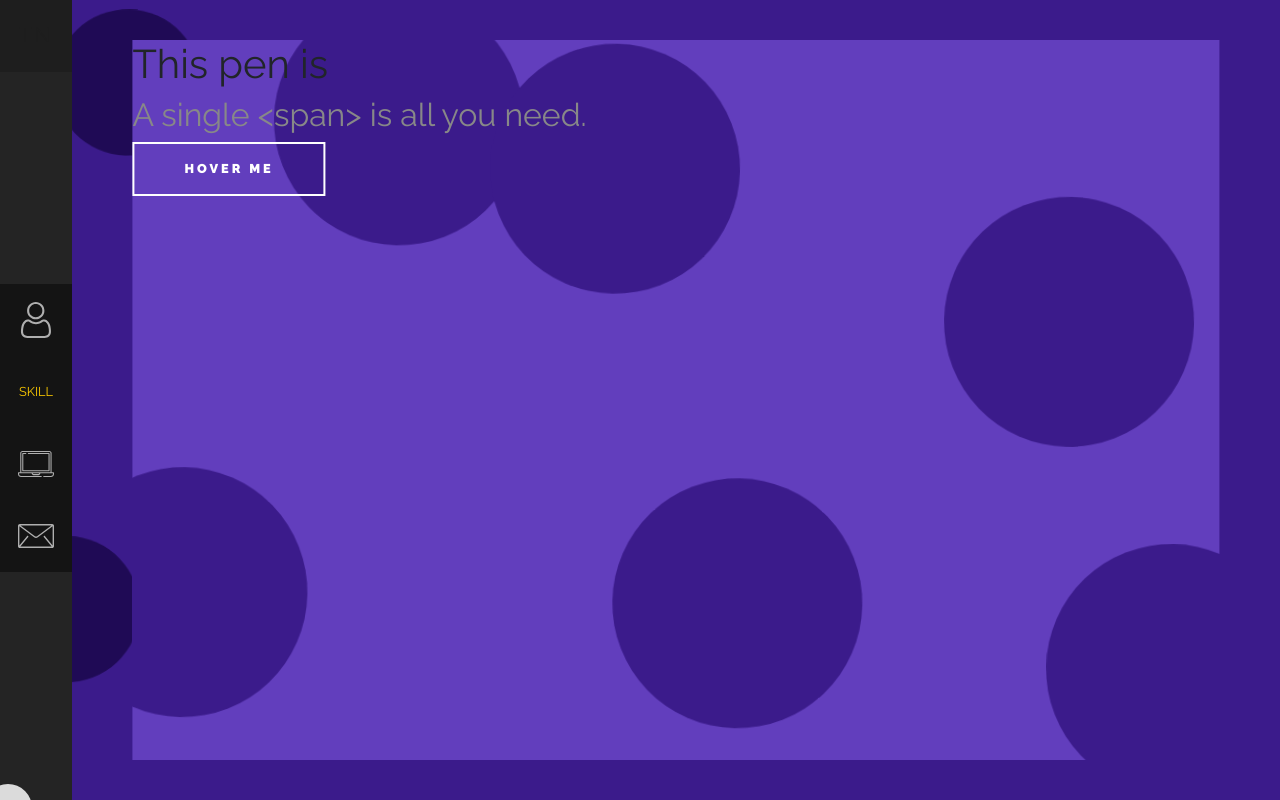
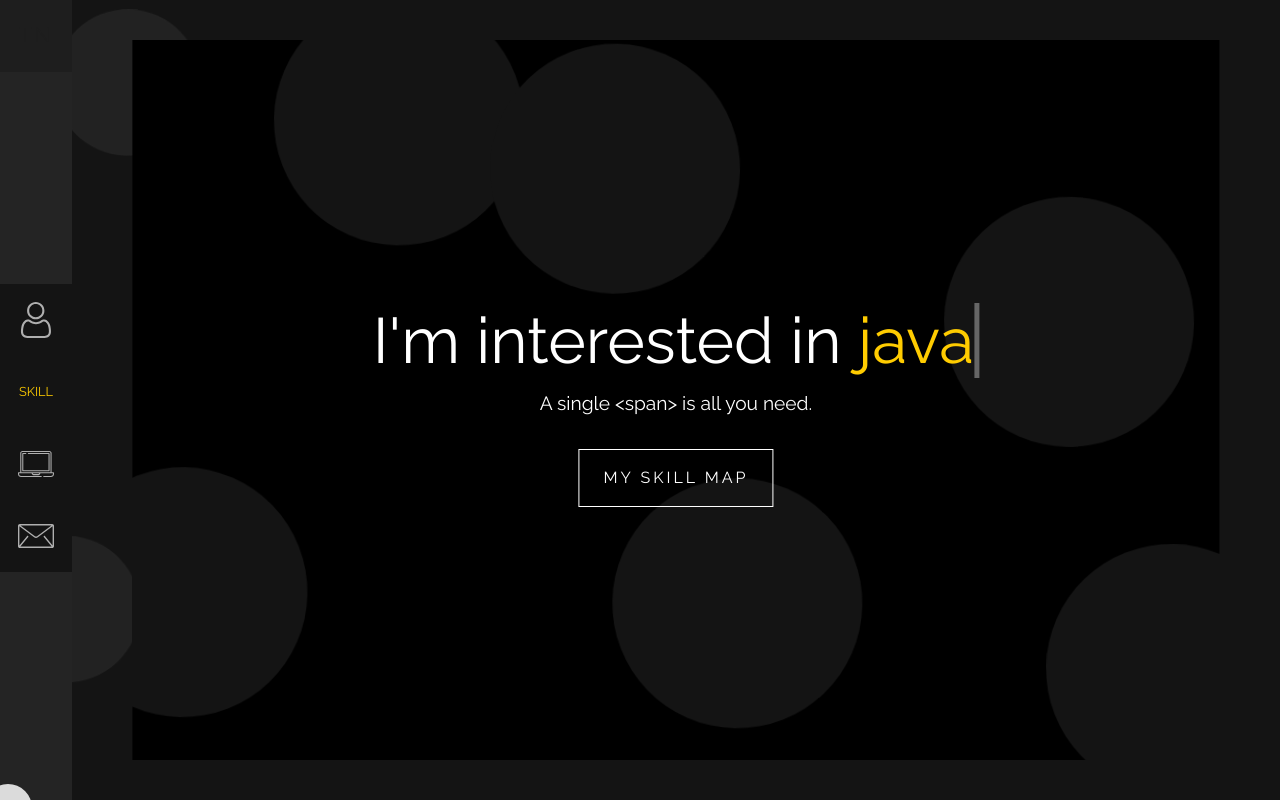
Before and after one commit to joker7t/porfolio-v2, a React (Create React App) app: page /skill in a window 1280 px wide. Built offline with nearby package versions, Linux system fonts and the light colour scheme.

Commit message:
fix skill componment

```diff
--- a/src/components/skill/Intro.js
+++ b/src/components/skill/Intro.js
@@ -1,9 +1,10 @@
 import React, { useEffect } from 'react';
-import './test.scss';
+import style from './scss/Intro.module.scss';
+import TwoSidesButton from '../../util/components/TwoSidesButton';
 
 const Intro = () => {
 	useEffect(() => {
-		var TxtRotate = function (el, toRotate, period) {
+		const TxtRotate = function (el, toRotate, period) {
 			this.toRotate = toRotate;
 			this.el = el;
 			this.loopNum = 0;
@@ -14,8 +15,8 @@ const Intro = () => {
 		};
 
 		TxtRotate.prototype.tick = function () {
-			var i = this.loopNum % this.toRotate.length;
-			var fullTxt = this.toRotate[i];
+			const i = this.loopNum % this.toRotate.length;
+			const fullTxt = this.toRotate[i];
 
 			if (this.isDeleting) {
 				this.txt = fullTxt.substring(0, this.txt.length - 1);
@@ -25,8 +26,8 @@ const Intro = () => {
 
 			this.el.innerHTML = '<span class="wrap">' + this.txt + '</span>';
 
-			var that = this;
-			var delta = 300 - Math.random() * 100;
+			const that = this;
+			let delta = 300 - Math.random() * 100;
 
 			if (this.isDeleting) {
 				delta /= 2;
@@ -46,36 +47,37 @@ const Intro = () => {
 			}, delta);
 		};
 
-		window.onload = function () {
-			var elements = document.getElementsByClassName('txt-rotate');
+		const elements = document.getElementsByClassName('txt-rotate');
 		for (let i = 0; i < elements.length; i++) {
-				var toRotate = elements[i].getAttribute('data-rotate');
-				var period = elements[i].getAttribute('data-period');
+			const toRotate = elements[i].getAttribute('data-rotate');
+			const period = elements[i].getAttribute('data-period');
 			if (toRotate) {
 				new TxtRotate(elements[i], JSON.parse(toRotate), period);
 			}
 		}
+
 		// INJECT CSS
-			var css = document.createElement('style');
+		const css = document.createElement('style');
 		css.type = 'text/css';
 		css.innerHTML = '.txt-rotate > .wrap { border-right: 0.08em solid #666 }';
 		document.body.appendChild(css);
-		};
 
 		//eslint-disable-next-line
 	}, []);
 
 	return (
-		<div>
-			<h1>
-				This pen is
+		<div className={style.Intro}>
+			<div className={style.Title}>
+				I'm interested in{' '}
 				<span
-					class="txt-rotate"
+					style={{ color: '#fc0' }}
+					className="txt-rotate"
 					data-period="2000"
-					data-rotate='[ "nerdy.", "simple.", "pure JS.", "pretty.", "fun!" ]'
+					data-rotate='[ "java.", "javascript.", "react.", "node js.", "spring.", "html.", "css.", "docker." ]'
 				></span>
-			</h1>
-			<h2>A single &lt;span&gt; is all you need.</h2>
+			</div>
+			<div className={style.SubTitle}>A single &lt;span&gt; is all you need.</div>
+			<TwoSidesButton firstSide="my skill map" secondSide="view" />
 		</div>
 	);
 };
--- a/src/components/skill/Skill.js
+++ b/src/components/skill/Skill.js
@@ -1,6 +1,5 @@
 import React from 'react';
 import style from './scss/Skill.module.scss';
-import TwoSidesButton from '../../util/components/TwoSidesButton';
 import Intro from './Intro';
 
 const Skill = () => {
@@ -23,9 +22,6 @@ const Skill = () => {
 					</div>
 					<div className={style.CoverWrapper}>
 						<Intro />
-						<p>
-							<TwoSidesButton firstSide="hover me" secondSide="click me" />
-						</p>
 					</div>
 				</div>
 			</section>
--- /dev/null
+++ b/src/components/skill/scss/Intro.module.scss
@@ -0,0 +1,13 @@
+.Intro {
+	color: white;
+	text-align: center;
+
+	.Title {
+		font-size: 4rem;
+	}
+
+	.SubTitle {
+		font-size: 1.2rem;
+		margin-bottom: 2rem;
+	}
+}
--- a/src/components/skill/scss/Skill.module.scss
+++ b/src/components/skill/scss/Skill.module.scss
@@ -1,10 +1,15 @@
 @import url('https://fonts.googleapis.com/css?family=Montserrat');
 @import '../../../util/scss/transition';
+
+$color-background: #141414;
+$color-wrapper: #000;
+$color-small-circle: $color-background;
+$color-big-circle: #222222;
 
 .SkillContainer {
 	width: 100%;
 	min-height: 100%;
-	background: #3b1b8b;
+	background: $color-background;
 
 	.SlideWrapper {
 		position: relative;
@@ -12,7 +17,10 @@
 		height: 90%;
 		width: 90%;
 		z-index: 3;
-		background-color: #623ebd;
+		background-color: $color-wrapper;
+		display: flex;
+		align-items: center;
+		justify-content: center;
 		@include absCenter();
 	}
 
@@ -20,6 +28,9 @@
 		display: table;
 		width: 100%;
 		height: 100%;
+		display: flex;
+		align-items: center;
+		justify-content: center;
 	}
 
 	.SmallCircles {
@@ -35,7 +46,7 @@
 		display: block;
 		width: 250px;
 		height: 250px;
-		background: #3b1b8b;
+		background: $color-small-circle;
 		margin-top: -125px;
 		margin-left: -125px;
 		border-radius: 125px;
@@ -86,7 +97,7 @@
 		display: block;
 		width: 500px;
 		height: 500px;
-		background: #1f0a55;
+		background: $color-big-circle;
 		margin-top: -250px;
 		margin-left: -250px;
 		border-radius: 250px;
--- a/src/components/skill/test.scss
+++ /dev/null
@@ -1,12 +0,0 @@
-h1,
-h2 {
-	font-weight: 200;
-	margin: 0.4em 0;
-}
-h1 {
-	font-size: 3.5em;
-}
-h2 {
-	color: #888;
-	font-size: 2em;
-}
--- a/src/components/work/Work.js
+++ b/src/components/work/Work.js
@@ -1,4 +1,4 @@
-import React, { useRef, useEffect, useState } from 'react';
+import React, { useRef, useEffect } from 'react';
 import style from './scss/Work.module.scss';
 import Intro from './Intro';
 import ProjectContainer from './ProjectContainer';
--- a/src/util/components/scss/TwoSidesButton.module.scss
+++ b/src/util/components/scss/TwoSidesButton.module.scss
@@ -1,17 +1,17 @@
+@import '../../scss/colors';
+
 .TwoSidesButton {
 	background: transparent;
 	outline: none;
 	position: relative;
-	border: 2px solid white;
-	padding: 15px 50px;
+	border: 1px solid white;
+	padding: 1rem 1.5rem;
 	overflow: hidden;
 	color: white;
 
 	div {
 		text-transform: uppercase;
 		letter-spacing: 3px;
-		font-weight: 800;
-		font-size: 0.8em;
 		transition: all 0.3s ease-in-out;
 		cursor: none;
 	}
@@ -24,8 +24,6 @@
 		width: 100%;
 		text-transform: uppercase;
 		letter-spacing: 3px;
-		font-weight: 800;
-		font-size: 0.8em;
 		opacity: 0;
 		transform: translate(-100%, 0);
 		transition: all 0.3s ease-in-out;
```
Lines whose indentation alone changed are shown as unchanged.
